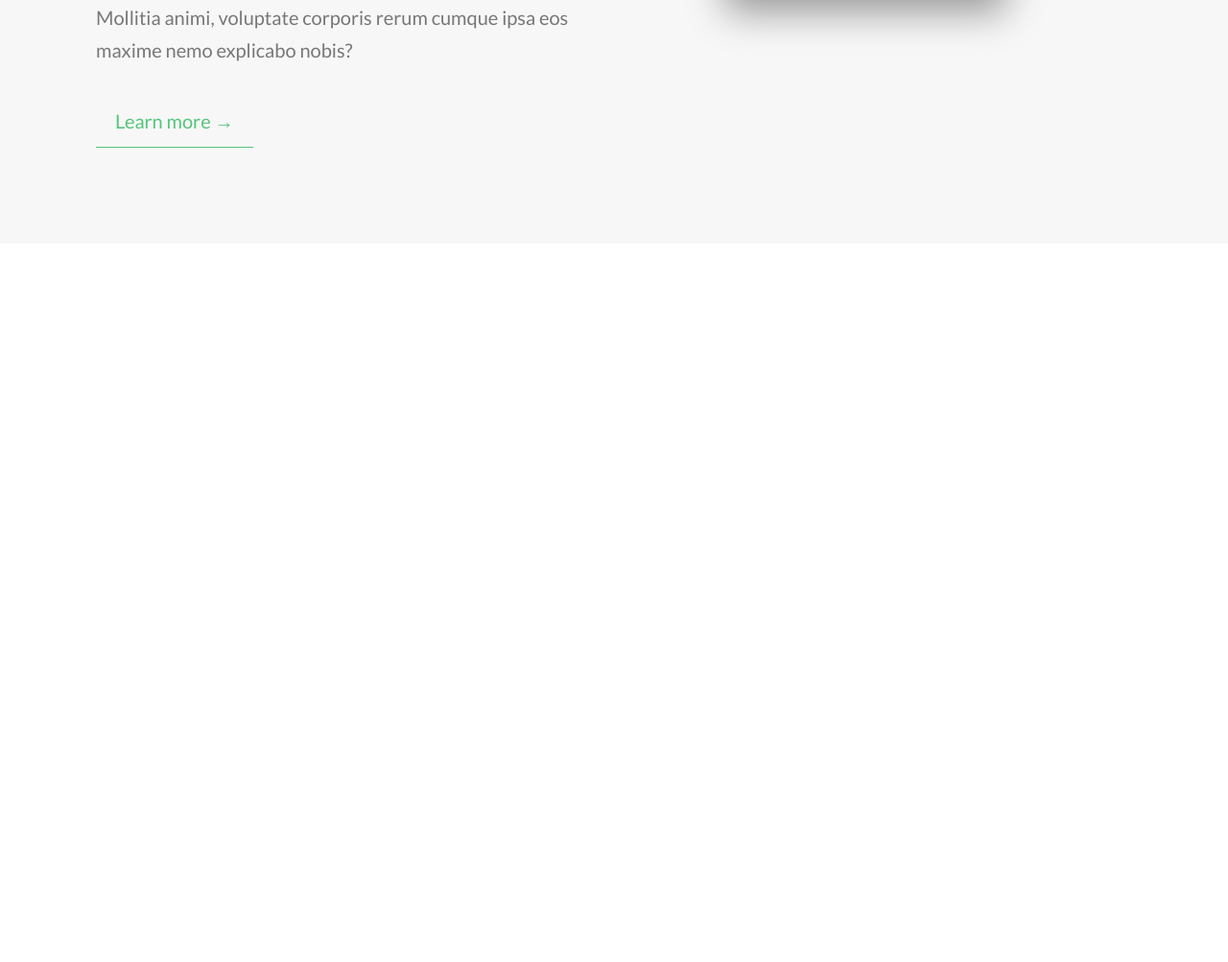
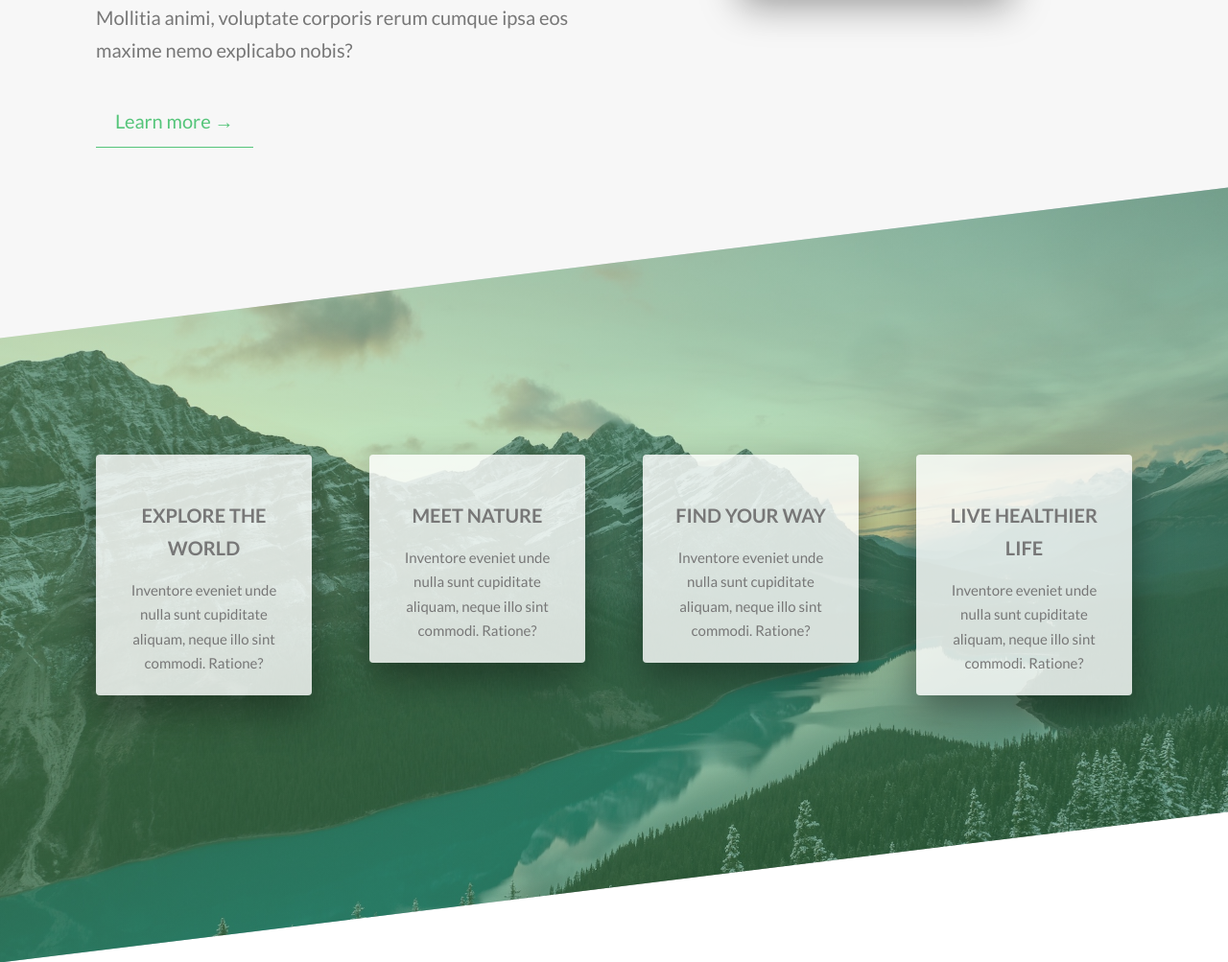
Before and after one commit to Nykolyn/css-landings, a website: page index.html in a window 1280 px wide. Shown: the part 1337-2340 px from the top of the page at 96% size. Before the commit the page ends 1591 px from the top, so only its background shows below. Drawn offline with nearby package versions, Linux system fonts and the light colour scheme.

Commit message:
add features section

```diff
--- a/index.html
+++ b/index.html
@@ -6,7 +6,7 @@
 
     <link href="https://fonts.googleapis.com/css?family=Lato:100,300,400,700,900" rel="stylesheet" />
     <link href="https://cdnjs.cloudflare.com/ajax/libs/normalize/8.0.1/normalize.min.css" rel="stylesheet" />
-
+    <link rel="stylesheet" href="./css/icon-font.css" />
     <link rel="stylesheet" href="css/icon-font.css" />
     <link rel="stylesheet" href="css/style.css" />
     <link rel="shortcut icon" type="image/png" href="img/favicon.png" />
@@ -88,6 +88,46 @@
           </div>
         </div>
       </section>
+      <section class="section-features">
+        <div class="row">
+          <div class="col-1-of-4">
+            <div class="feature-box">
+              <i class="feature-box__icon icon-basic-world"></i>
+              <h3 class="heading-tertiary u-margin-bottom-small">Explore the world</h3>
+              <p class="feature-box__text">
+                Inventore eveniet unde nulla sunt cupiditate aliquam, neque illo sint commodi. Ratione?
+              </p>
+            </div>
+          </div>
+          <div class="col-1-of-4">
+            <div class="feature-box">
+              <i class="feature-box__icon icon-basic-compass"></i>
+              <h3 class="heading-tertiary u-margin-bottom-small">Meet nature</h3>
+              <p class="feature-box__text">
+                Inventore eveniet unde nulla sunt cupiditate aliquam, neque illo sint commodi. Ratione?
+              </p>
+            </div>
+          </div>
+          <div class="col-1-of-4">
+            <div class="feature-box">
+              <i class="feature-box__icon icon-basic-map"></i>
+              <h3 class="heading-tertiary u-margin-bottom-small">Find your way</h3>
+              <p class="feature-box__text">
+                Inventore eveniet unde nulla sunt cupiditate aliquam, neque illo sint commodi. Ratione?
+              </p>
+            </div>
+          </div>
+          <div class="col-1-of-4">
+            <div class="feature-box">
+              <i class="feature-box__icon icon-basic-heart"></i>
+              <h3 class="heading-tertiary u-margin-bottom-small">Live healthier life</h3>
+              <p class="feature-box__text">
+                Inventore eveniet unde nulla sunt cupiditate aliquam, neque illo sint commodi. Ratione?
+              </p>
+            </div>
+          </div>
+        </div>
+      </section>
     </main>
   </body>
 </html>
--- a/sass/abstracts/variables.scss
+++ b/sass/abstracts/variables.scss
@@ -13,4 +13,4 @@ $default-font-size: 2rem;
 // GRID
 $grid-width: 10rem;
 $gutter-vertical: 2rem;
-$gutter-horizontal: 2rem;
+$gutter-horizontal: 6rem;
--- /dev/null
+++ b/sass/components/feature-box.scss
@@ -0,0 +1,26 @@
+.feature-box {
+  background-color: rgba($color: $color-white, $alpha: 0.8);
+  font-size: 1.5rem;
+  padding: 2rem;
+  text-align: center;
+  border-radius: 4px;
+  box-shadow: 0 1.5rem 4rem rgba($color: $color-black, $alpha: 0.4);
+  transition: transform .2s;
+
+  &:hover {
+    transform: translateY(-2rem);
+  }
+
+  &__icon {
+    font-size: 6rem;
+    margin-bottom: 0.5rem;
+    background-image: linear-gradient(to right, $color-medium-green, $color-dark-green);
+    display: inline-block;
+    -webkit-background-clip: text;
+    background-clip: text;
+    color: transparent;
+  }
+
+  &__text {
+  }
+}
--- a/sass/layout/header.scss
+++ b/sass/layout/header.scss
@@ -8,7 +8,7 @@
     background-repeat: no-repeat;
     background-size: cover;
     background-position: top;
-    clip-path: polygon(0 0, 100% 0, 100% 80vh, 0 100%);
+    clip-path: polygon(0 0, 100% 0, 100% 85vh, 0 100%);
 
     &__logo-box {
       padding: 4rem;
--- a/sass/main.scss
+++ b/sass/main.scss
@@ -12,6 +12,7 @@
 // COMPONENTS
 @import './components/link';
 @import './components/composition';
+@import './components/feature-box';
 
 // LAYOUT
 @import './layout/header';
--- a/sass/pages/home.scss
+++ b/sass/pages/home.scss
@@ -1,4 +1,19 @@
 .section-about {
   background-color: $color-grey-light-1;
   padding: 10rem;
+  padding-bottom: 20rem;
 }
+
+.section-features {
+  margin-top: -8rem;
+  padding: 20rem 10rem;
+  background-image: linear-gradient(to right bottom, rgba($color-light-green, 0.4), rgba($color-medium-green, 0.4)),
+    url(../img/nat-4.jpg);
+  background-repeat: no-repeat;
+  background-size: cover;
+  transform: skewY(-7deg);
+
+  & > * {
+    transform: skewY(7deg);
+  }
+}
```
Also changed, not shown: css/style.css.
